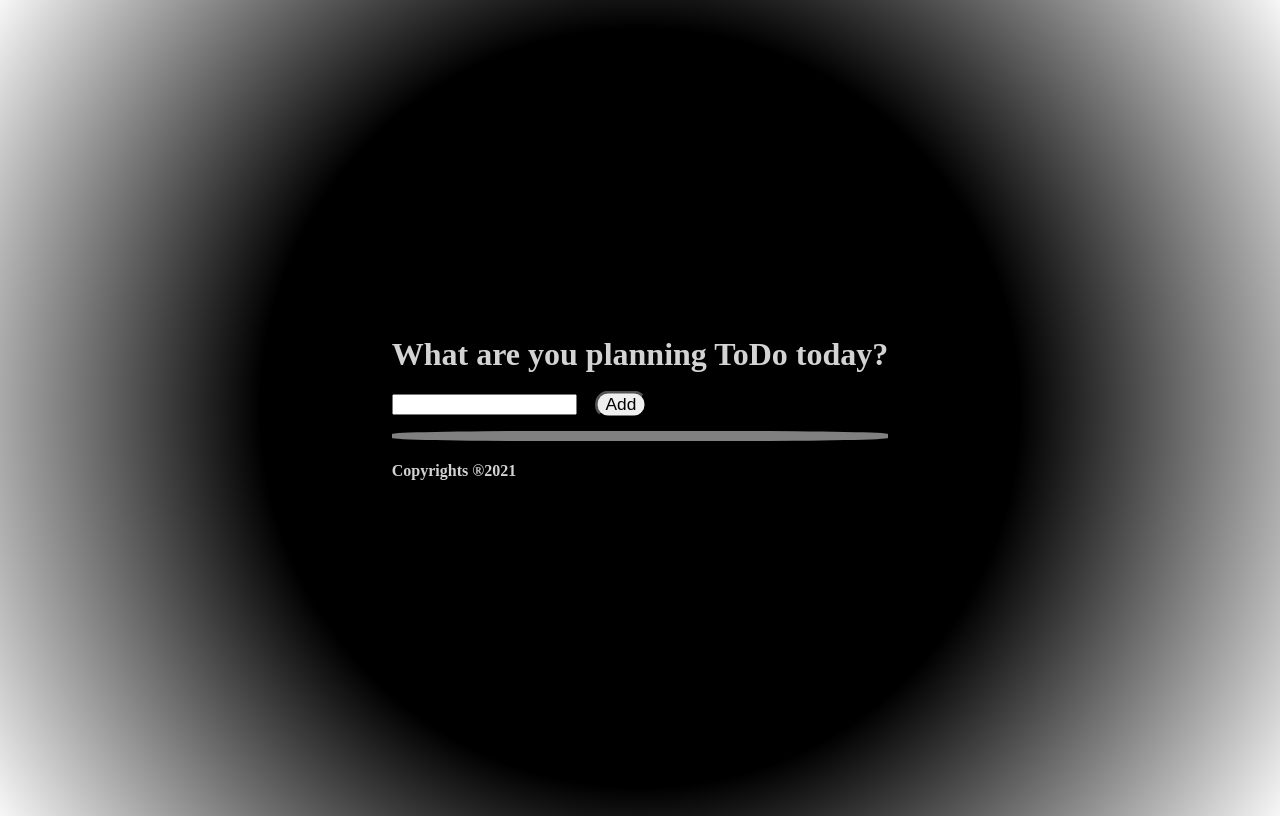
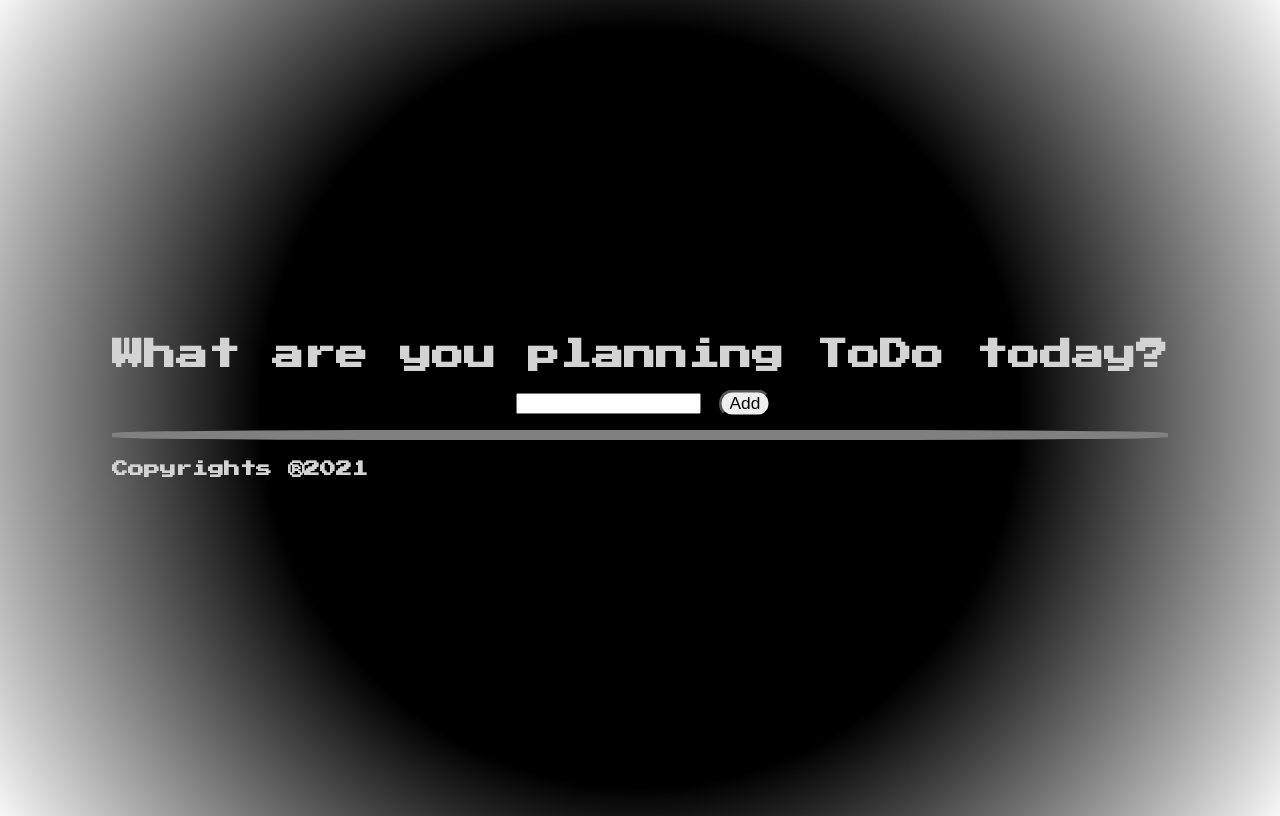
Before and after one commit to Kenan-Alnaser/To-Do-List-React, a React (Create React App) app: page / in a window 1280 px wide. Built offline with nearby package versions, Linux system fonts and the light colour scheme.

Commit message:
centering and font

```diff
--- a/src/components/List.js
+++ b/src/components/List.js
@@ -22,10 +22,12 @@
     }
   }
   return (
-    <form onSubmit={submitHandle}>
-      <input type="text" value={userInput} onChange={changeHandle} />
-      <input type="submit" value="Add" class="submitBtn" />
-    </form>
+    <div className="taskForm">
+      <form onSubmit={submitHandle}>
+        <input type="text" value={userInput} onChange={changeHandle} />
+        <input type="submit" value="Add" class="submitBtn" />
+      </form>
+    </div>
   );
 };
 
--- a/src/sass/main.scss
+++ b/src/sass/main.scss
@@ -1,3 +1,5 @@
+@import url("https://fonts.googleapis.com/css2?family=Press+Start+2P&display=swap");
+
 body {
   display: flex;
   align-items: center;
@@ -9,6 +11,7 @@
   );
   color: lightgrey;
   height: 100vh;
+  font-family: "Press Start 2P", cursive;
 }
 
 li {
@@ -30,6 +33,7 @@
   border: 5px solid grey;
   background-color: white;
   border-radius: 30%;
+  text-align: center;
 }
 
 .submitBtn {
@@ -37,3 +41,8 @@
   transform: scale(1.3);
   margin-left: 1.5rem;
 }
+
+.taskForm {
+  display: flex;
+  justify-content: center;
+}
```
